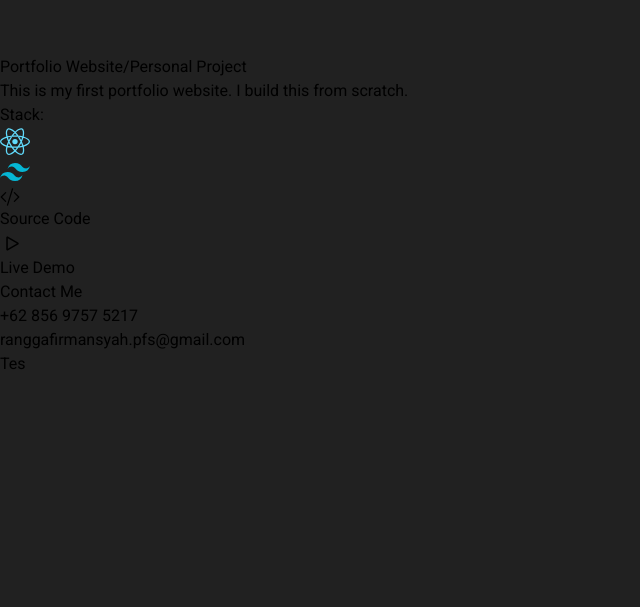
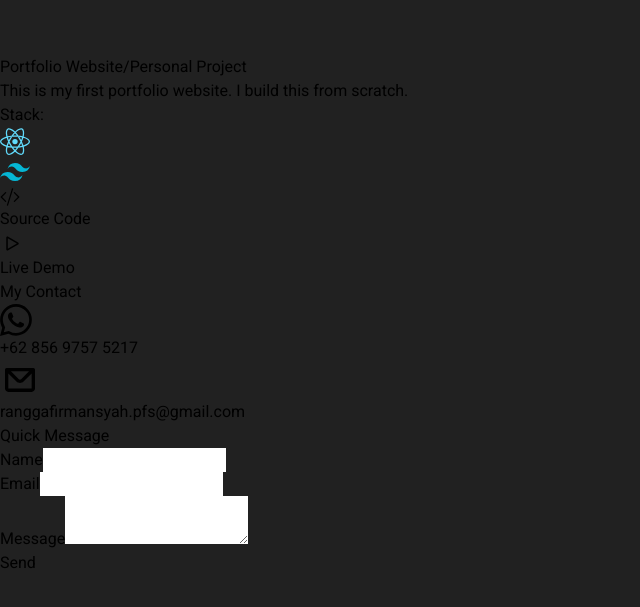
Before and after one commit to ranggaFirmansyah0/portfolio_website, a React (Vite) app: page / in a window 1280 px wide. Shown: the part 6338-6945 px from the top of the page, without its empty margins (0-640 px from the left). Before the commit the page ends 6714 px from the top, so only its background shows below. Built offline with nearby package versions, Linux system fonts and the light colour scheme.

Commit message:
edit Contact page

```diff
--- a/src/index.css
+++ b/src/index.css
@@ -14,4 +14,5 @@ html {
 body {
   background-color: #212121;
   font-family: 'Roboto', sans-serif;
+  padding-bottom: 100px;
 }
--- a/src/pages/Contact.jsx
+++ b/src/pages/Contact.jsx
@@ -1,15 +1,50 @@
+import { BsWhatsapp } from 'react-icons/bs';
+import { CgMail } from 'react-icons/cg';
+
+const EmailIcon = () => <CgMail size={40} />;
+const PhoneIcon = () => <BsWhatsapp size={32} />;
+
+const Input = ({tag:Tag, name, type}) => {
+	return(
+		<div className="flex flex-col mb-6">
+			<label htmlFor={name} className="mb-1">{name}</label>
+			<Tag id={name} type={type} className={inputStyle} />
+		</div>
+	)
+}
+
+const iconStyle = "w-10 h-10 flex items-center justify-center";
+const contactListStyle = "flex items-center gap-4 mb-2";
+const inputStyle = "bg-transparent p-2 text-[18px] outline-0 border-2 border-black";
+
 export default function Contact(){
 	return(
-		<div id="contact" className="py-[110px] h-screen text-[#f5f5f5] flex items-center justify-center">
-			<div className="flex flex-1 flex-col h-full items-center justify-center ">
-				<div className="text-4xl font-light">Contact Me</div>
-				<ul>
-					<li>+62 856 9757 5217</li>
-					<li>ranggafirmansyah.pfs@gmail.com</li>
-				</ul>
+		<div id="contact" className="pt-[110px] h-screen text-[#f5f5f5] flex">
+			<div className="flex flex-1 flex-col h-full items-center justify-center">
+				<div>
+					<div className="text-6xl font-light mb-6">My Contact</div>
+					<ul className="text-[20px]">
+						<li className={contactListStyle} >
+							<span className={iconStyle} ><PhoneIcon /></span>
+							+62 856 9757 5217
+						</li>
+						<li className={contactListStyle} >
+							<span className={iconStyle} ><EmailIcon /></span>
+							ranggafirmansyah.pfs@gmail.com
+						</li>
+					</ul>
+				</div>
 			</div>
-			<div className="flex-1 h-full">
-				Tes
+			<div className="flex flex-1 h-full items-center text-black">
+				<div className="w-[420px] ml-14">
+					<div className="text-[#f5f5f5] w-full text-[20px] text-center mb-2">Quick Message</div>
+					<div id="message_form" className="bg-[#f5f5f5] p-8 rounded-md">
+						<Input tag="input" name="Name" type="text" />
+						<Input tag="input" name="Email" type="email" />
+						<Input tag="textarea" name="Message" />
+						<button className="bg-[#14ffec] border-2 border-black w-full text-[18px] p-1 active:bg-[#00e0ce]">Send</button>
+					</div>
+				</div>
 			</div>
 		</div>
 	)
```
